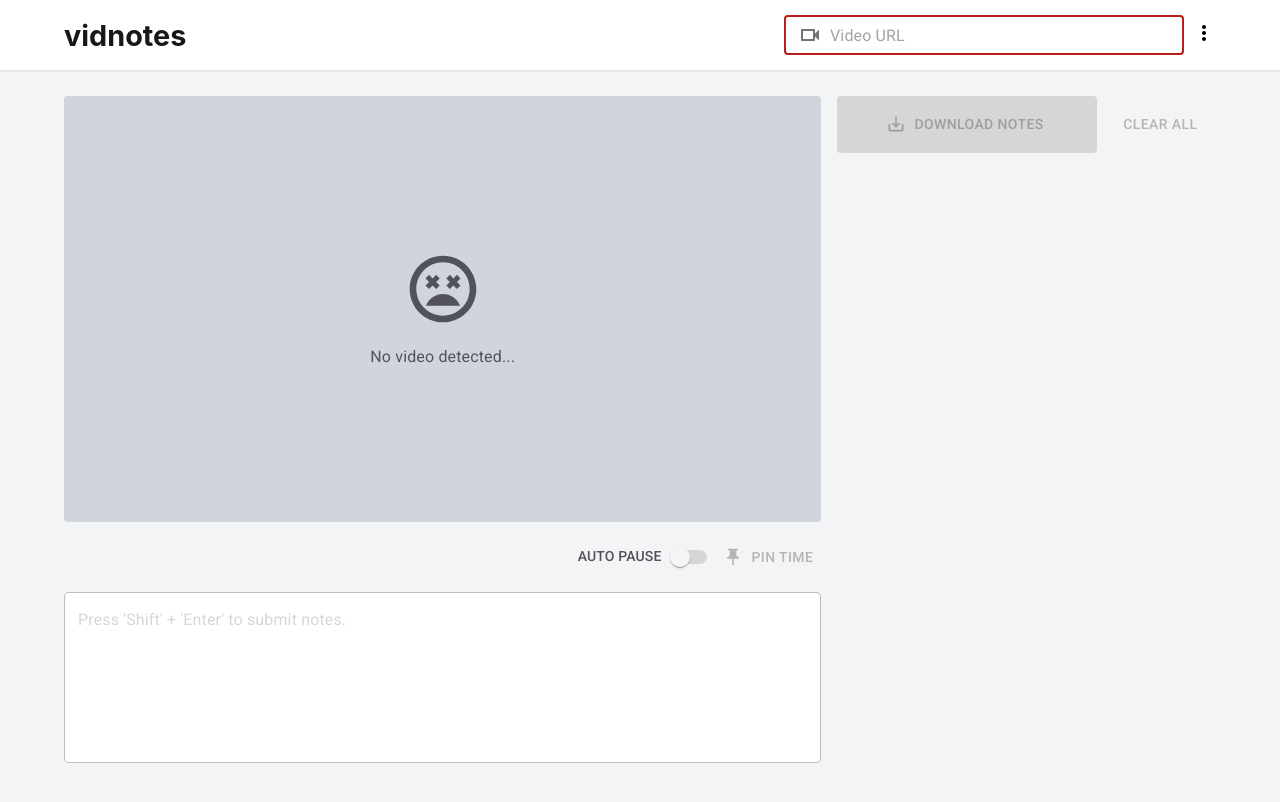
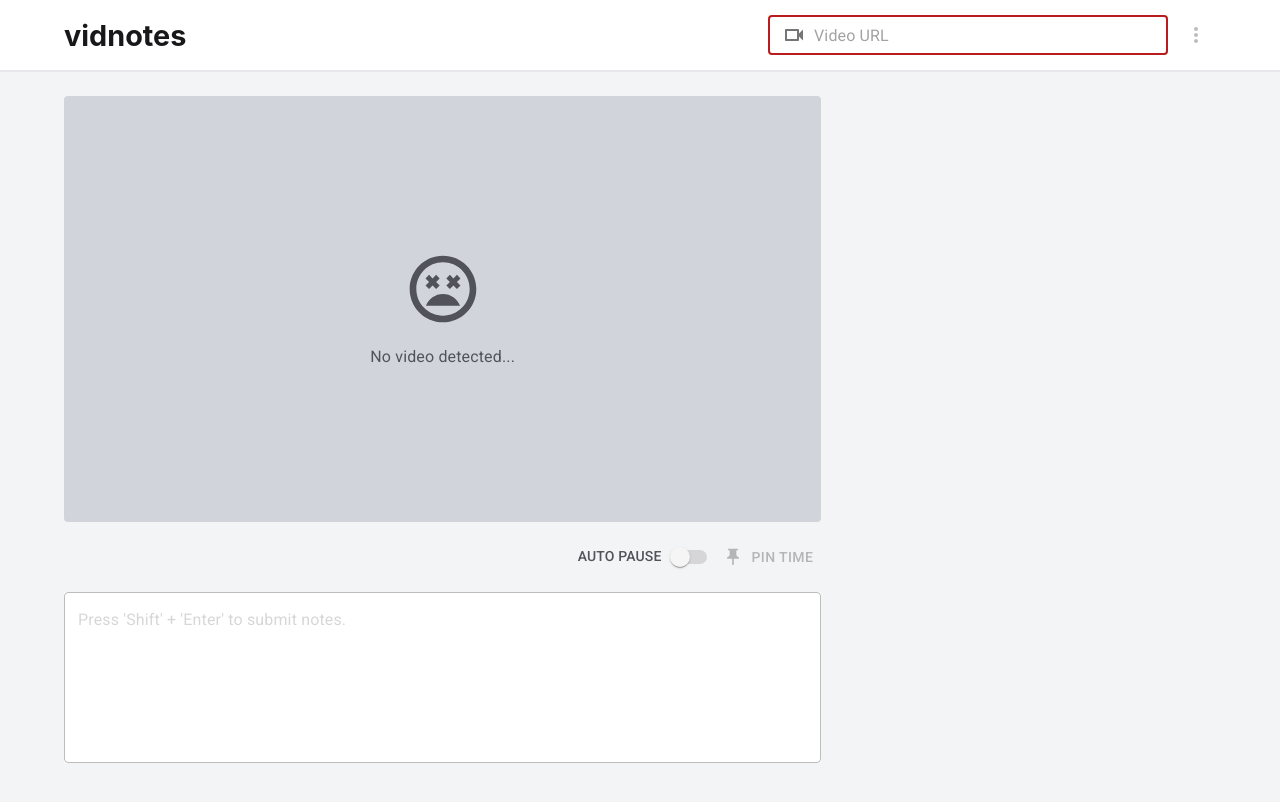
Before and after one commit to zahinz/vidnotes.app, a React (Create React App) app: page / in a window 1280 px wide. Built offline with nearby package versions, Linux system fonts and the light colour scheme.

Commit message:
add setting pane

```diff
--- a/src/Components/Dynamic/SubmittedNotes.js
+++ b/src/Components/Dynamic/SubmittedNotes.js
@@ -1,4 +1,4 @@
-import React, { useContext, useEffect } from "react";
+import React, { useContext } from "react";
 import Box from "@mui/material/Box";
 import Button from "@mui/material/Button";
 import SaveAltOutlinedIcon from "@mui/icons-material/SaveAltOutlined";
@@ -10,42 +10,8 @@ export default function SubmittedNotes({ handleSecondsClick }) {
   const { submittedNotes, setSubmittedNotes, videoUrl } =
     useContext(AppContext);
 
-  useEffect(() => {}, [submittedNotes]);
-
   return (
     <Box display={"flex"} rowGap={2} flexDirection={"column"} height={1}>
-      <Box
-        display={"flex"}
-        columnGap={1}
-        variant={"text"}
-        width={1}
-        justifyContent={"space-between"}
-      >
-        <Button
-          disabled={!videoUrl ? true : false}
-          onClick={() => downloadCsvFile(submittedNotes, videoUrl)}
-          variant="contained"
-          disableElevation
-          startIcon={<SaveAltOutlinedIcon />}
-          color="secondary"
-          sx={{
-            width: "70%",
-            paddingY: 2,
-          }}
-        >
-          Download notes
-        </Button>
-        <Button
-          sx={{
-            width: "30%",
-          }}
-          disabled={!videoUrl ? true : false}
-          onClick={() => setSubmittedNotes([])}
-        >
-          Clear all
-        </Button>
-      </Box>
-
       <Box
         height={{ xs: "auto", md: "calc(100vh - 200px)" }}
         paddingBottom={0}
--- a/src/Components/Header.js
+++ b/src/Components/Header.js
@@ -3,7 +3,7 @@ import AppContainer from "./Theme/Structure/AppContainer";
 
 import React from "react";
 import HeaderLinkInput from "./Static/HeaderLinkInput";
-import SettingModal from "./Static/SettingModal";
+import SettingPane from "./Static/SettingPane";
 
 export default function Header() {
   return (
@@ -29,7 +29,7 @@ export default function Header() {
         </Box>
         <Box display={"flex"} alignItems={"center"} columnGap={1}>
           <HeaderLinkInput />
-          <SettingModal />
+          <SettingPane />
         </Box>
       </Box>
     </AppContainer>
--- a/src/Components/Static/SettingModal.js
+++ /dev/null
@@ -1,12 +0,0 @@
-import React from "react";
-import Box from "@mui/material/Box";
-import MoreVertIcon from "@mui/icons-material/MoreVert";
-
-export default function SettingModal() {
-  return (
-    <Box>
-      <MoreVertIcon color="text.light" />
-      <Box></Box>
-    </Box>
-  );
-}
--- /dev/null
+++ b/src/Components/Static/SettingPane.js
@@ -0,0 +1,106 @@
+import React, { useContext, useState } from "react";
+import Box from "@mui/material/Box";
+import Popper from "@mui/material/Popper";
+import List from "@mui/material/List";
+import ListItemButton from "@mui/material/ListItemButton";
+import ListItemText from "@mui/material/ListItemText";
+import ListItem from "@mui/material/ListItem";
+import ListItemIcon from "@mui/material/ListItemIcon";
+import Fade from "@mui/material/Fade";
+import IconButton from "@mui/material/IconButton";
+import MoreVertIcon from "@mui/icons-material/MoreVert";
+import SaveAltOutlinedIcon from "@mui/icons-material/SaveAltOutlined";
+import DeleteOutlineIcon from "@mui/icons-material/DeleteOutline";
+import InfoOutlinedIcon from '@mui/icons-material/InfoOutlined';
+import { AppContext } from "../../AppContext";
+import { downloadCsvFile } from "../Functions/Storages";
+
+export default function SettingPane() {
+  const { videoUrl, submittedNotes, setSubmittedNotes } =
+    useContext(AppContext);
+  const [isPaneOpen, setIsPaneOpen] = useState(false);
+  const [anchorEl, setAnchorEl] = useState(null);
+
+  const handleClick = (e) => {
+    setAnchorEl(e.currentTarget);
+    setIsPaneOpen(!isPaneOpen);
+  };
+  return (
+    <Box display={"flex"} alignItems={"center"}>
+      <IconButton
+        onClick={(e) => handleClick(e)}
+        disabled={!videoUrl ? true : false}
+      >
+        <MoreVertIcon color="text.light" />
+      </IconButton>
+      <Popper open={isPaneOpen} anchorEl={anchorEl} placement="bottom-end">
+        <Fade in={isPaneOpen}>
+          <Box
+            bgcolor={"#fff"}
+            border={"2px solid"}
+            borderColor={"line.main"}
+            borderRadius={1}
+            marginTop={1}
+            paddingY={1.5}
+            paddingX={2.5}
+          >
+            <List>
+              <ListItem disablePadding>
+                <ListItemButton alignItems={"center"} disabled>
+                  <ListItemIcon sx={{ minWidth: 40 }}>
+                    <InfoOutlinedIcon />
+                  </ListItemIcon>
+                  <ListItemText
+                    primary="Software changelogs"
+                    sx={{ color: "text.light" }}
+                  />
+                </ListItemButton>
+              </ListItem>
+              <ListItem disablePadding>
+                <ListItemButton
+                  alignItems={"center"}
+                  onClick={() => downloadCsvFile(submittedNotes, videoUrl)}
+                >
+                  <ListItemIcon sx={{ minWidth: 40 }}>
+                    <SaveAltOutlinedIcon />
+                  </ListItemIcon>
+                  <ListItemText
+                    primary="Download notes"
+                    sx={{ color: "text.light" }}
+                  />
+                </ListItemButton>
+              </ListItem>
+              <ListItem
+                disablePadding
+                sx={{
+                  border: "2px solid",
+                  borderColor: "primary.main",
+                  borderRadius: 2,
+                  mt: 1.5,
+                }}
+              >
+                <ListItemButton
+                  alignItems={"center"}
+                  onClick={() => setSubmittedNotes([])}
+                >
+                  <ListItemIcon
+                    sx={{
+                      minWidth: 40,
+                      color: "primary.main",
+                    }}
+                  >
+                    <DeleteOutlineIcon />
+                  </ListItemIcon>
+                  <ListItemText
+                    primary="Clear all"
+                    sx={{ color: "primary.main" }}
+                  />
+                </ListItemButton>
+              </ListItem>
+            </List>
+          </Box>
+        </Fade>
+      </Popper>
+    </Box>
+  );
+}
```
